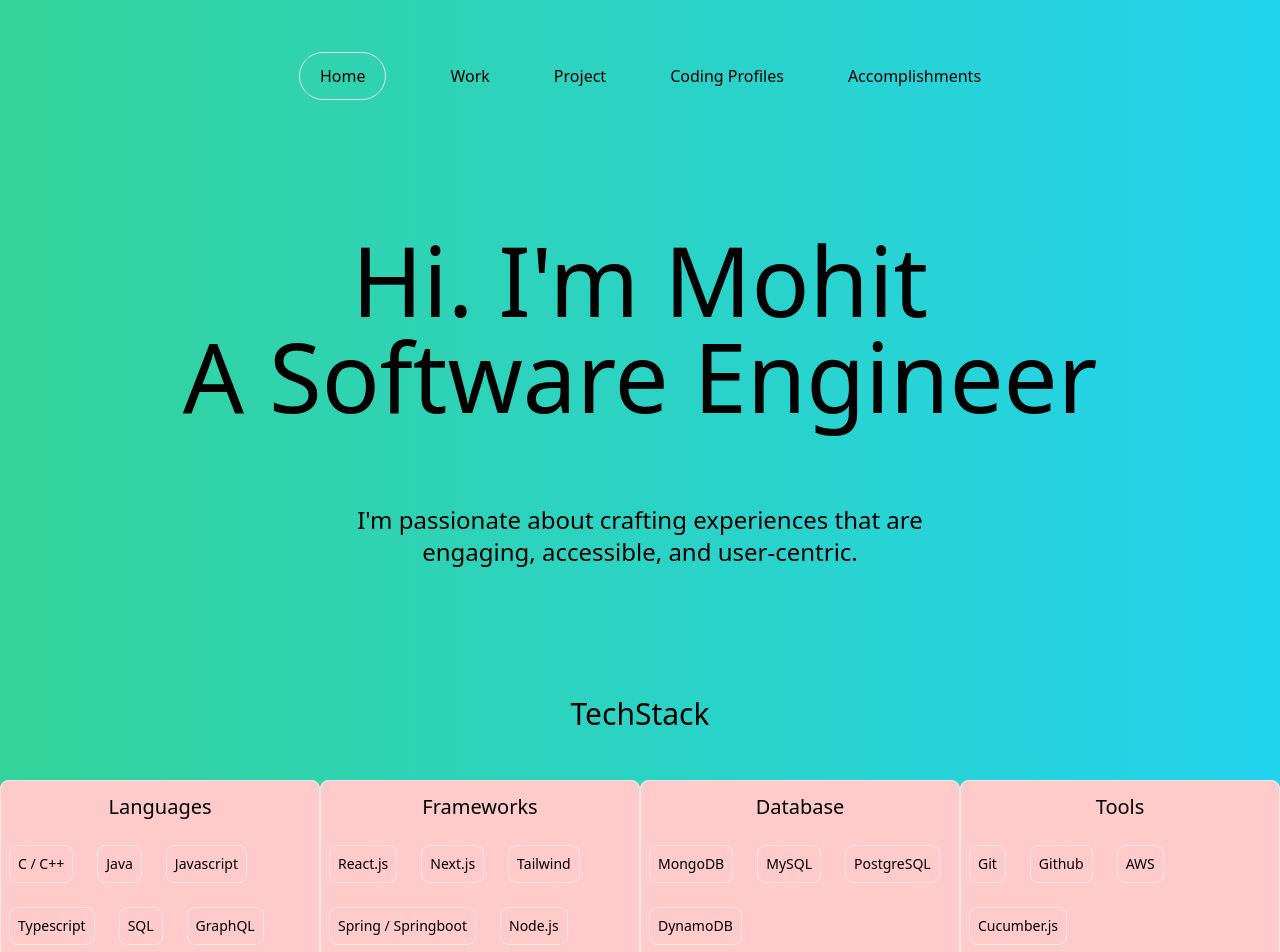
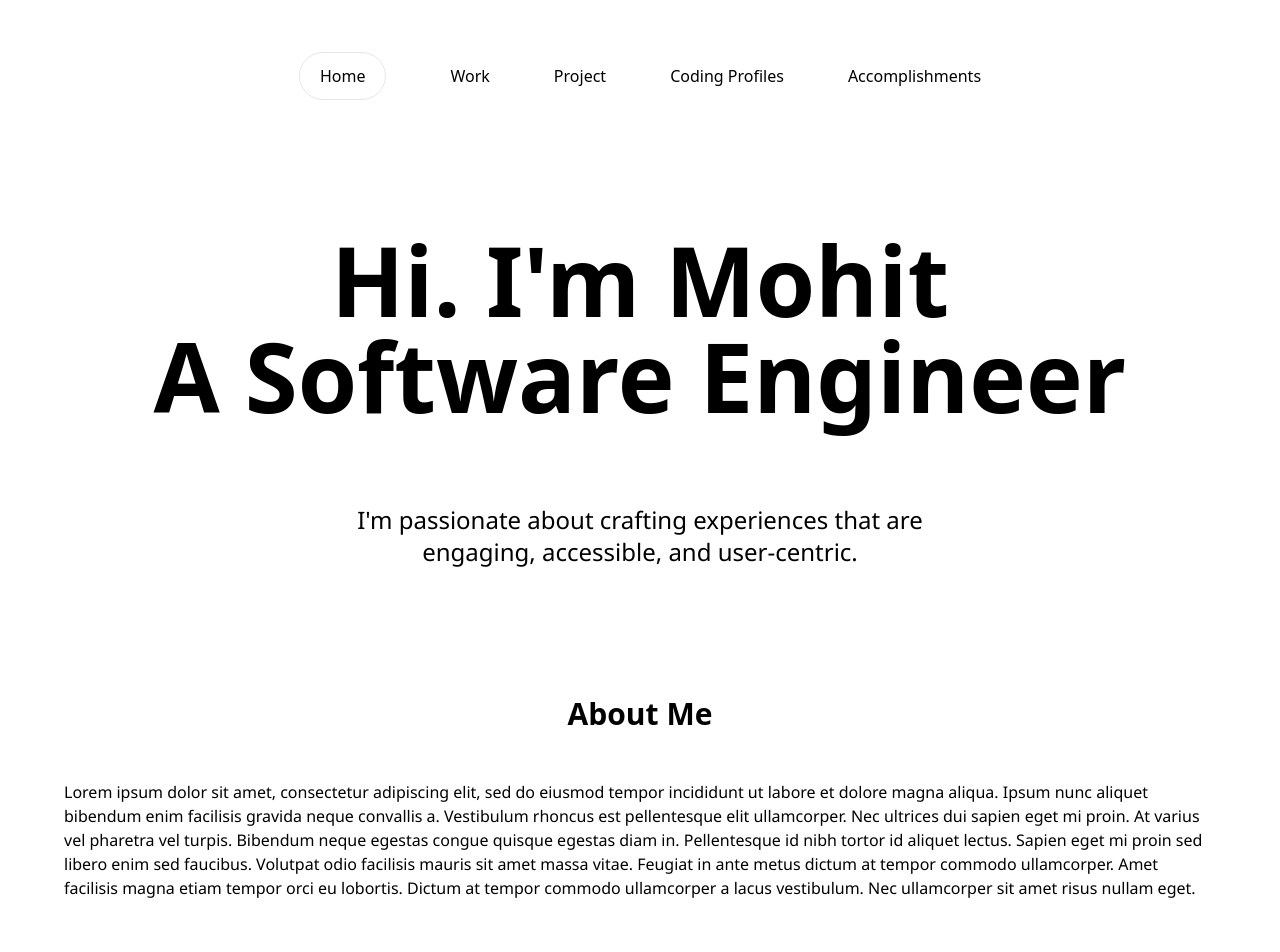
Before and after one commit to n0IQ/Portfolio, a Next.js app: page / in a window 1280 px wide. Shown: the top 952 px of the page. Built offline with nearby package versions, Linux system fonts and the light colour scheme; a web font is replaced by a local one.

Commit message:
Added about section and adjusted styling

```diff
--- a/src/app/layout.tsx
+++ b/src/app/layout.tsx
@@ -18,7 +18,7 @@ export default function RootLayout({
 }) {
   return (
     <html lang="en">
-      <body className="bg-gradient-to-r from-emerald-400 to-cyan-400">
+      <body>
         <Navbar />
         <main>{children}</main>
         <Footer />
--- a/src/app/page.tsx
+++ b/src/app/page.tsx
@@ -8,7 +8,7 @@ export default function Home() {
   return (
     <div>
       <Intro />
-      {/* <About /> */}
+      <About />
       <TeckStack />
     </div>
   );
--- a/src/components/About.tsx
+++ b/src/components/About.tsx
@@ -1,7 +1,25 @@
 export default function About() {
   return (
-    <div>
-      <h4>About Me</h4>
+    <div className="mt-32 max-w-6xl mx-auto">
+      <h3 className="text-center text-3xl font-subHeading-800 font-bold">
+        About Me
+      </h3>
+
+      <div className="mt-12">
+        <p className="font-content">
+          Lorem ipsum dolor sit amet, consectetur adipiscing elit, sed do
+          eiusmod tempor incididunt ut labore et dolore magna aliqua. Ipsum nunc
+          aliquet bibendum enim facilisis gravida neque convallis a. Vestibulum
+          rhoncus est pellentesque elit ullamcorper. Nec ultrices dui sapien
+          eget mi proin. At varius vel pharetra vel turpis. Bibendum neque
+          egestas congue quisque egestas diam in. Pellentesque id nibh tortor id
+          aliquet lectus. Sapien eget mi proin sed libero enim sed faucibus.
+          Volutpat odio facilisis mauris sit amet massa vitae. Feugiat in ante
+          metus dictum at tempor commodo ullamcorper. Amet facilisis magna etiam
+          tempor orci eu lobortis. Dictum at tempor commodo ullamcorper a lacus
+          vestibulum. Nec ullamcorper sit amet risus nullam eget.
+        </p>
+      </div>
     </div>
   );
 }
--- a/src/components/Intro.tsx
+++ b/src/components/Intro.tsx
@@ -1,12 +1,12 @@
 export default function Intro() {
   return (
     <div className="text-center mt-36">
-      <h1 className="text-8xl">Hi. I'm Mohit</h1>
-      <h1 className="text-8xl">A Software Engineer</h1>
+      <h1 className="text-8xl font-title-900 font-bold">{`Hi. I'm Mohit`}</h1>
+      <h1 className="text-8xl font-title-900 font-bold">A Software Engineer</h1>
       <div className="mx-auto max-w-2xl mt-20">
-        <p className="text-2xl">
-          I'm passionate about crafting experiences that are engaging,
-          accessible, and user-centric.
+        <p className="text-2xl font-content">
+          {`I'm passionate about crafting experiences that are engaging,
+          accessible, and user-centric.`}
         </p>
       </div>
     </div>
```
